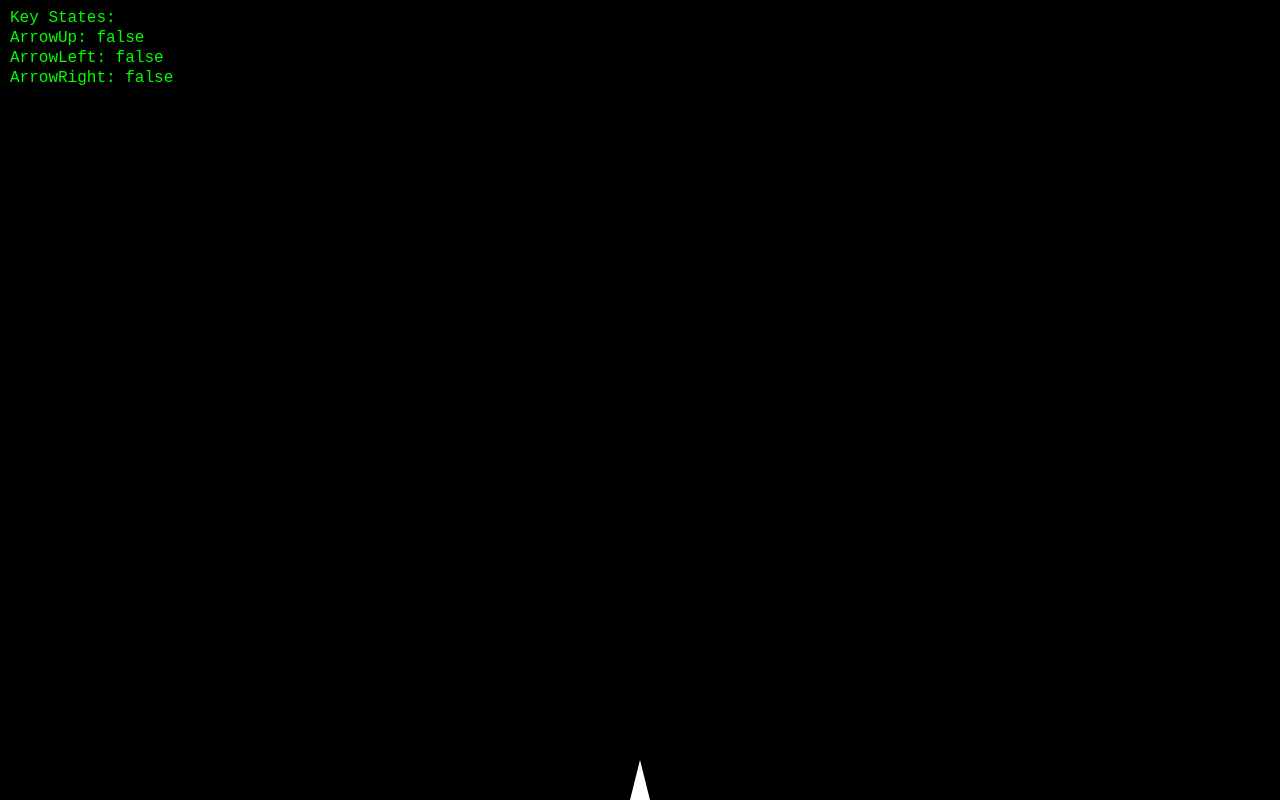
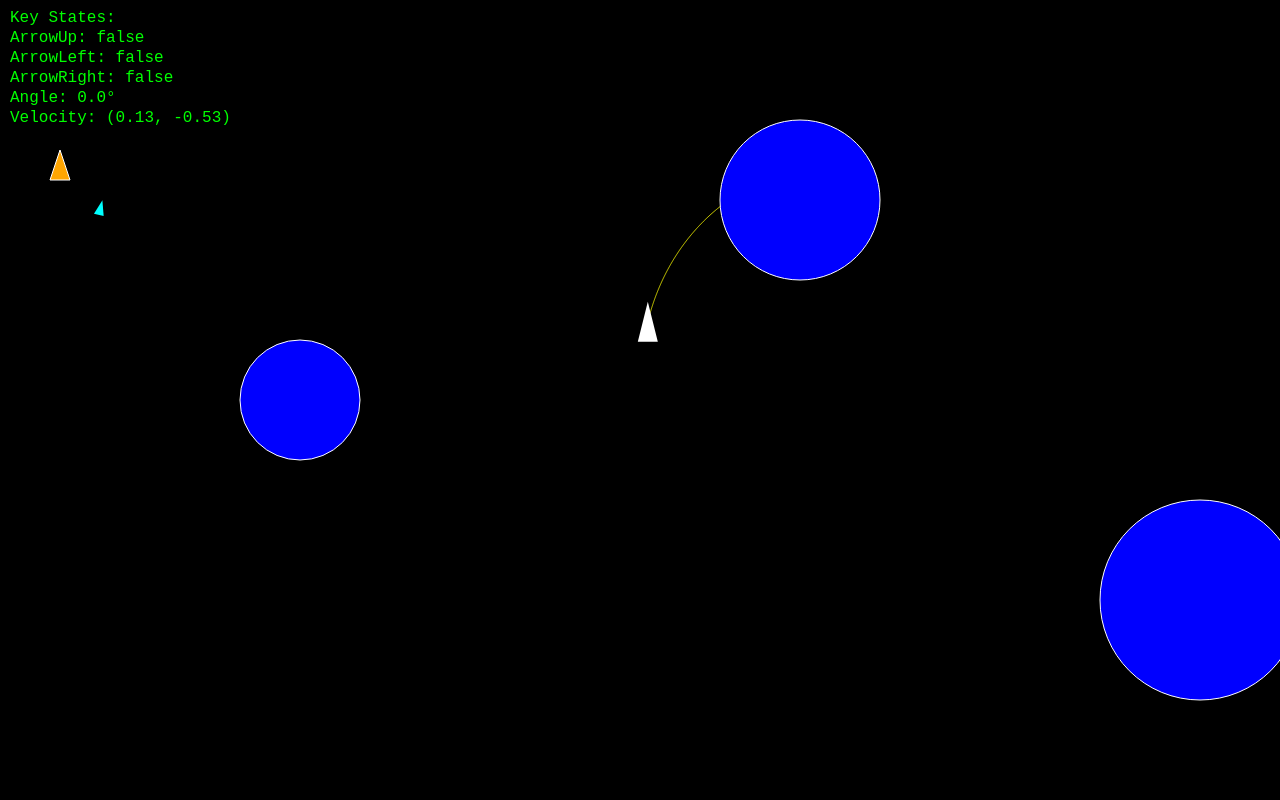
Before and after one commit to samuelgolovin/space-admiral, a plain HTML site: page testing_and_practice/planets/planets.html in a window 1280 px wide. Drawn offline with Linux system fonts and the light colour scheme.

Commit message:
add folders to testing_and_practice and planets

```diff
--- /dev/null
+++ b/testing_and_practice/planets/planets.js
@@ -0,0 +1,365 @@
+const canvas = document.getElementById('simCanvas');
+const ctx = canvas.getContext('2d');
+
+function resizeCanvas() {
+    canvas.width = window.innerWidth;
+    canvas.height = window.innerHeight;
+}
+window.addEventListener('resize', resizeCanvas);
+resizeCanvas();
+
+function drawDebugOverlay() {
+    ctx.save();
+    ctx.font = '16px monospace';
+    ctx.fillStyle = 'lime';
+    ctx.textAlign = 'left';
+    ctx.textBaseline = 'top';
+
+    let x = 10;
+    let y = 10;
+    ctx.fillText('Key States:', x, y);
+    y += 20;
+
+    for (const key in keys) {
+        ctx.fillText(`${key}: ${keys[key]}`, x, y);
+        y += 20;
+    }
+
+    ctx.fillText(`Angle: ${(rocket.angle * 180 / Math.PI).toFixed(1)}°`, x, y);
+    y += 20;
+
+    ctx.fillText(`Velocity: (${rocket.vx.toFixed(2)}, ${rocket.vy.toFixed(2)})`, x, y);
+    y += 20;
+
+    // Orientation triangle
+    const centerX = x + 50;
+    const centerY = y + 40;
+    const size = 20;
+
+    ctx.translate(centerX, centerY);
+    ctx.rotate(rocket.angle);
+
+    ctx.beginPath();
+    ctx.moveTo(0, -size);
+    ctx.lineTo(-size / 2, size / 2);
+    ctx.lineTo(size / 2, size / 2);
+    ctx.closePath();
+    ctx.fillStyle = 'orange';
+    ctx.fill();
+    ctx.strokeStyle = 'white';
+    ctx.stroke();
+
+    ctx.restore();
+
+    // Movement direction arrow
+    const speed = Math.sqrt(rocket.vx ** 2 + rocket.vy ** 2);
+    if (speed > 0.1) {
+        const dirAngle = Math.atan2(rocket.vy, rocket.vx) - Math.PI / 2;
+        const arrowX = 100;
+        const arrowY = y + 80;
+
+        ctx.save();
+        ctx.translate(arrowX, arrowY);
+        ctx.rotate(dirAngle);
+
+        ctx.beginPath();
+        ctx.moveTo(0, 10);   // tip (was -10)
+        ctx.lineTo(-5, -5);  // left
+        ctx.lineTo(5, -5);   // right
+        ctx.closePath();
+
+        ctx.fillStyle = 'cyan';
+        ctx.fill();
+        ctx.restore();
+    }
+
+
+
+    // Off-screen marker
+    if (
+        rocket.x < 0 || rocket.x > canvas.width ||
+        rocket.y < 0 || rocket.y > canvas.height
+    ) {
+        const centerX = canvas.width / 2;
+        const centerY = canvas.height / 2;
+        const dx = rocket.x - centerX;
+        const dy = rocket.y - centerY;
+        const angle = Math.atan2(dy, dx) - Math.PI / 2;
+
+        const edgeDist = Math.min(canvas.width, canvas.height) / 2 - 20;
+        const markerX = centerX + Math.cos(angle + Math.PI / 2) * edgeDist;
+        const markerY = centerY + Math.sin(angle + Math.PI / 2) * edgeDist;
+
+        ctx.save();
+        ctx.translate(markerX, markerY);
+        ctx.rotate(angle);
+
+        ctx.beginPath();
+        ctx.moveTo(0, -10);
+        ctx.lineTo(-6, 6);
+        ctx.lineTo(6, 6);
+        ctx.closePath();
+        ctx.fillStyle = 'red';
+        ctx.fill();
+        ctx.restore();
+    }
+
+
+    if (rocket.landed || rocket.crashed) {
+        const planet = planets.find(p => {
+            const dx = rocket.x - p.x;
+            const dy = rocket.y - p.y;
+            return Math.sqrt(dx * dx + dy * dy) <= p.radius + 5;
+        });
+        if (planet) {
+            const dx = rocket.x - planet.x;
+            const dy = rocket.y - planet.y;
+            const surfaceAngle = Math.atan2(dy, dx);
+            const angleDiff = ((rocket.angle - surfaceAngle + Math.PI) % (2 * Math.PI)) - Math.PI;
+            ctx.fillText(`Angle to Surface: ${(angleDiff * 180 / Math.PI).toFixed(1)}°`, x, y);
+            y += 20;
+        }
+    }
+
+}
+
+
+
+const planets = [
+    { x: 300, y: 400, radius: 60, gravity: 200 },
+    { x: 800, y: 200, radius: 80, gravity: 150 },
+    { x: 1200, y: 600, radius: 100, gravity: 100 }
+];
+
+function drawPlanets() {
+    for (const planet of planets) {
+        ctx.beginPath();
+        ctx.arc(planet.x, planet.y, planet.radius, 0, Math.PI * 2);
+        ctx.fillStyle = 'blue';
+        ctx.fill();
+        ctx.strokeStyle = 'white';
+        ctx.stroke();
+    }
+}
+
+const rocket = {
+    x: canvas.width / 2,
+    y: canvas.height / 2,
+    angle: 0,
+    vx: 0,
+    vy: 0,
+    thrust: 0.02,
+    rotationSpeed: 0.02,
+    width: 20,
+    height: 40,
+    crashed: false,
+    landed: false
+};
+
+const keys = {
+    ArrowUp: false,
+    ArrowLeft: false,
+    ArrowRight: false
+};
+
+window.addEventListener('keydown', e => keys[e.key] = true);
+window.addEventListener('keyup', e => keys[e.key] = false);
+
+function update() {
+    if (rocket.landed) {
+        if (keys.ArrowUp) {
+            rocket.landed = false;
+            rocket.vx += Math.cos(rocket.angle - Math.PI / 2) * rocket.thrust;
+            rocket.vy += Math.sin(rocket.angle - Math.PI / 2) * rocket.thrust;
+        }
+        return; // Skip physics while landed
+    }
+
+    if (keys.ArrowLeft) rocket.angle -= rocket.rotationSpeed;
+    if (keys.ArrowRight) rocket.angle += rocket.rotationSpeed;
+
+    if (keys.ArrowUp) {
+        rocket.vx += Math.cos(rocket.angle - Math.PI / 2) * rocket.thrust;
+        rocket.vy += Math.sin(rocket.angle - Math.PI / 2) * rocket.thrust;
+    }
+
+    for (const planet of planets) {
+        const dx = planet.x - rocket.x;
+        const dy = planet.y - rocket.y;
+        const distSq = dx * dx + dy * dy;
+        const dist = Math.sqrt(distSq);
+        const force = planet.gravity / distSq;
+
+        rocket.vx += force * dx / dist;
+        rocket.vy += force * dy / dist;
+    }
+
+    rocket.x += rocket.vx;
+    rocket.y += rocket.vy;
+
+    if (!rocket.crashed) {
+        checkLanding();
+    }
+}
+
+
+function getRocketVertices() {
+    const cos = Math.cos(rocket.angle);
+    const sin = Math.sin(rocket.angle);
+    const cx = rocket.x;
+    const cy = rocket.y;
+    const halfW = rocket.width / 2;
+    const halfH = rocket.height / 2;
+
+    const points = [
+        { x: 0, y: -halfH },
+        { x: -halfW, y: halfH },
+        { x: halfW, y: halfH },
+    ];
+
+    return points.map(p => ({
+        x: cx + p.x * cos - p.y * sin,
+        y: cy + p.x * sin + p.y * cos
+    }));
+}
+
+function checkLanding() {
+    const [tip, left, right] = getRocketVertices();
+
+    for (const planet of planets) {
+        const points = [tip, left, right];
+        for (const point of points) {
+            const dx = point.x - planet.x;
+            const dy = point.y - planet.y;
+            const dist = Math.sqrt(dx * dx + dy * dy);
+
+            if (dist <= planet.radius) {
+                // Surface normal angle (from planet center to rocket)
+                const surfaceAngle = Math.atan2(dy, dx);
+
+                // Rocket's "up" direction is angle - PI/2
+                const rocketUp = rocket.angle - Math.PI / 2;
+
+                // Calculate smallest angle difference
+                const angleDiff = Math.abs(((rocketUp - surfaceAngle + Math.PI) % (2 * Math.PI)) - Math.PI);
+
+                // Easier landing thresholds
+                const verticalSpeedSafe = Math.abs(rocket.vy) < 2.5;
+                const horizontalSpeedSafe = Math.abs(rocket.vx) < 2.5;
+                const angleSafe = angleDiff < 0.6;
+
+                if (verticalSpeedSafe && horizontalSpeedSafe && angleSafe) {
+                    rocket.vx = 0;
+                    rocket.vy = 0;
+                    rocket.landed = true;
+                    rocket.angle = surfaceAngle + Math.PI / 2; // Align rocket "up" with surface normal
+                    const offset = planet.radius + rocket.height / 2;
+                    rocket.x = planet.x + Math.cos(surfaceAngle) * offset;
+                    rocket.y = planet.y + Math.sin(surfaceAngle) * offset;
+                } else {
+                    // Crash recovery: reset on surface, allow takeoff
+                    const offset = planet.radius + rocket.height / 2;
+                    rocket.x = planet.x + Math.cos(surfaceAngle) * offset;
+                    rocket.y = planet.y + Math.sin(surfaceAngle) * offset;
+                    rocket.vx = 0;
+                    rocket.vy = 0;
+                    rocket.landed = true;
+                    rocket.crashed = false;
+                    rocket.angle = surfaceAngle + Math.PI / 2;
+
+                }
+                return;
+            }
+        }
+    }
+}
+
+
+
+function constantOrbitSimulate(x, y, vx, vy, planets, steps = 100, G = 1) {
+    const path = [];
+    let simVx = vx;
+    let simVy = vy;
+
+    for (let i = 0; i < steps; i++) {
+        let ax = 0;
+        let ay = 0;
+
+        for (const planet of planets) {
+            const dx = planet.x - x;
+            const dy = planet.y - y;
+            const distSq = dx * dx + dy * dy;
+            const dist = Math.sqrt(distSq);
+
+            // Stop if we hit the surface of any planet
+            if (dist <= planet.radius) {
+                return path;
+            }
+
+            const force = (G * planet.gravity) / distSq;
+            ax += force * dx / dist;
+            ay += force * dy / dist;
+        }
+
+        simVx += ax;
+        simVy += ay;
+        x += simVx;
+        y += simVy;
+
+        path.push({ x, y });
+    }
+
+    return path;
+}
+
+
+
+
+function drawOrbitPath() {
+    const path = constantOrbitSimulate(
+        rocket.x,
+        rocket.y,
+        rocket.vx,
+        rocket.vy,
+        planets,
+        10000 // steps
+    );
+
+    if (!path || path.length < 2) return;
+
+    ctx.beginPath();
+    ctx.moveTo(path[0].x, path[0].y);
+    for (let i = 1; i < path.length; i++) {
+        ctx.lineTo(path[i].x, path[i].y);
+    }
+    ctx.strokeStyle = 'rgba(255, 255, 0, 0.8)';
+    ctx.lineWidth = 1;
+    ctx.stroke();
+}
+
+
+function drawRocket() {
+    ctx.save();
+    ctx.translate(rocket.x, rocket.y);
+    ctx.rotate(rocket.angle);
+    ctx.fillStyle = rocket.crashed ? 'red' : rocket.landed ? 'lime' : 'white';
+    ctx.beginPath();
+    ctx.moveTo(0, -rocket.height / 2);
+    ctx.lineTo(-rocket.width / 2, rocket.height / 2);
+    ctx.lineTo(rocket.width / 2, rocket.height / 2);
+    ctx.closePath();
+    ctx.fill();
+    ctx.restore();
+}
+
+function loop() {
+    ctx.clearRect(0, 0, canvas.width, canvas.height);
+    update();
+    drawOrbitPath();
+    drawPlanets();
+    drawRocket();
+    drawDebugOverlay();
+    requestAnimationFrame(loop);
+}
+
+loop();
--- a/testing_and_practice/rocket.js
+++ /dev/null
@@ -1,113 +0,0 @@
-const canvas = document.getElementById('simCanvas');
-const ctx = canvas.getContext('2d');
-
-function resizeCanvas() {
-    canvas.width = window.innerWidth;
-    canvas.height = window.innerHeight;
-}
-window.addEventListener('resize', resizeCanvas);
-resizeCanvas();
-
-function drawDebugOverlay() {
-    ctx.save();
-    ctx.font = '16px monospace';
-    ctx.fillStyle = 'lime';
-    ctx.textAlign = 'left';
-    ctx.textBaseline = 'top';
-
-    let y = 10;
-    ctx.fillText('Key States:', 10, y);
-    y += 20;
-
-    for (const key in keys) {
-        ctx.fillText(`${key}: ${keys[key]}`, 10, y);
-        y += 20;
-    }
-
-    ctx.restore();
-}
-
-
-
-
-
-const rocket = {
-    x: canvas.width / 2,
-    y: canvas.height / 2,
-    angle: 0,
-    vx: 0,
-    vy: 0,
-    thrust: 0.1,
-    rotationSpeed: 0.05,
-    width: 20,
-    height: 40
-};
-
-const keys = {
-    ArrowUp: false,
-    ArrowLeft: false,
-    ArrowRight: false
-};
-
-window.addEventListener('keydown', e => keys[e.key] = true);
-window.addEventListener('keyup', e => keys[e.key] = false);
-
-function update() {
-    //Rotation
-    if (keys.ArrowLeft) rocket.angle -= rocket.rotationSpeed;
-    if (keys.ArrowRight) rocket.angle += rocket.rotationSpeed;
-
-    //Thrust
-    if (keys.ArrowUp) {
-        rocket.vx += Math.cos(rocket.angle - Math.PI / 2) * rocket.thrust;
-        rocket.vy += Math.sin(rocket.angle - Math.PI / 2) * rocket.thrust;
-    }
-
-    //Gravity
-    rocket.vy += 0.05;
-
-    //Update Position
-    rocket.x += rocket.vx;
-    rocket.y += rocket.vy;
-
-    //Screen X Wrap
-    if (rocket.x > canvas.width) rocket.x = 0;
-    if (rocket.x < 0) rocket.x = canvas.width;
-
-    //Screen Y Bound
-    if (rocket.y < 0) {
-        rocket.y = 0;
-        rocket.vy = 0;
-    };
-    if (rocket.y > canvas.height - rocket.height / 2) {
-        rocket.y = canvas.height - rocket.height / 2
-        rocket.vy = 0
-        // Friction on the ground
-        rocket.vx *= 0.98;
-        if (Math.abs(rocket.vx) < 0.2) rocket.vx = 0
-    };
-}
-
-function drawRocket() {
-    ctx.save();
-    ctx.translate(rocket.x, rocket.y);
-    ctx.rotate(rocket.angle);
-    ctx.fillStyle = 'white';
-    ctx.beginPath();
-    ctx.moveTo(0, -rocket.height / 2);
-    ctx.lineTo(-rocket.width / 2, rocket.height / 2);
-    ctx.lineTo(rocket.width / 2, rocket.height / 2);
-    ctx.closePath();
-    ctx.fill();
-    ctx.restore();
-}
-
-function loop() {
-    ctx.clearRect(0, 0, canvas.width, canvas.height);
-    update();
-    drawRocket();
-    drawDebugOverlay();
-    requestAnimationFrame(loop);
-}
-
-loop();
```
Also changed, not shown: testing_and_practice/planets/planets.html (renamed from testing_and_practice/rocket.html, +2 -2 lines), testing_and_practice/rocket/rocket.html (added, +12 -0 lines), testing_and_practice/rocket/rocket.js (added, +177 -0 lines).
